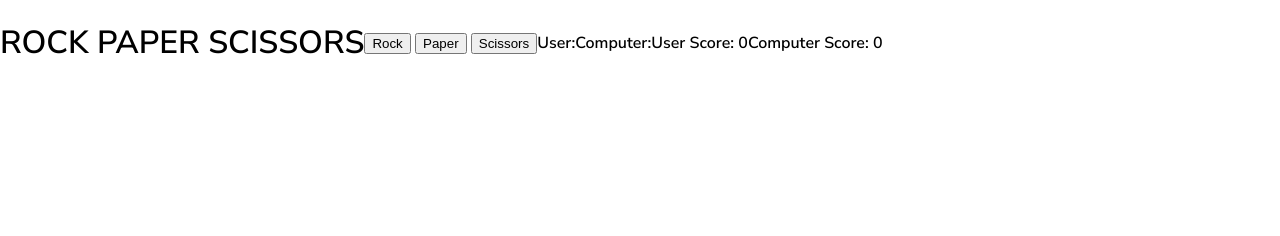
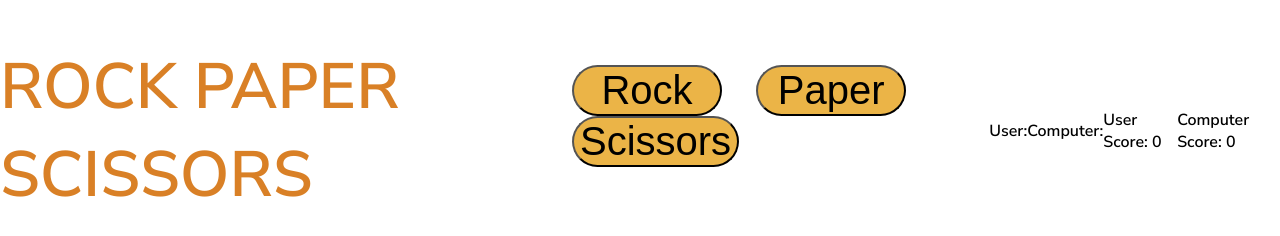
Before and after one commit to johnfurlong98/Rock-Paper-Scissors, a plain HTML site: page index.html in a window 1280 px wide. Drawn offline with Linux system fonts and the light colour scheme.

Commit message:
added header styles, styled options section and button styles

```diff
--- a/assets/css/style.css
+++ b/assets/css/style.css
@@ -9,3 +9,25 @@ body{
     font-weight: bold;
     margin: 0;
 }
+
+/* Header Styles */
+h1 {
+    color: hsl(30, 70%, 50%);
+    font-size: 4rem;
+}
+
+/* Option Section Styles */
+.options {
+    margin-bottom: 30px;
+}
+
+/* Button Styles */
+.options button {
+    background-color:  hsl(40, 80%, 60%);
+    border-radius: 250px;
+    cursor: pointer;
+    font-size: 2.5rem;
+    margin: 0 15px;
+    min-width: 150px;
+    transition: background-color 0.8s ease;
+}
```
